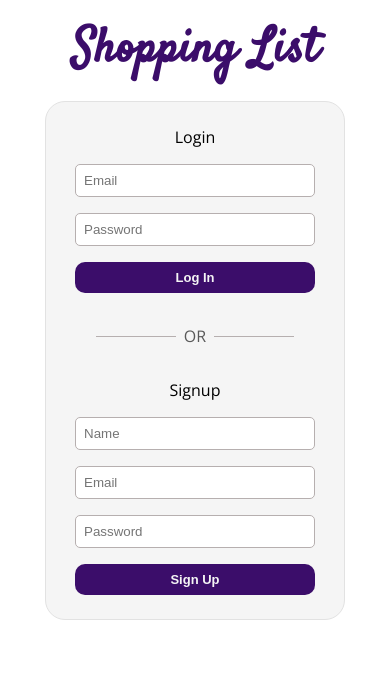
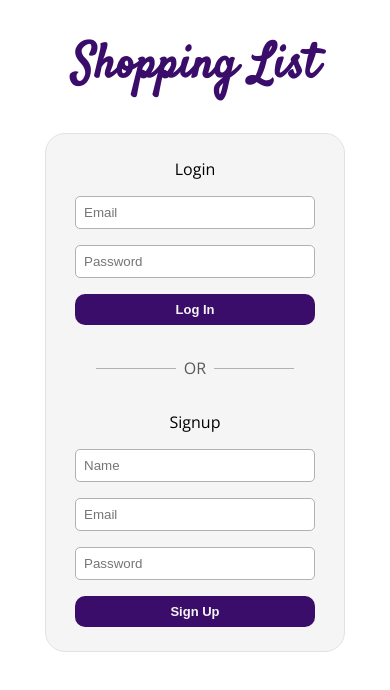
Before and after one commit to SAMURAii-7/shopping-list, a React (Create React App) app in the folder client/: page / in a window 390 px wide. Shown: the top 690 px of the page. Built offline with nearby package versions, Linux system fonts and the light colour scheme.

Commit message:
increase title padding

```diff
--- a/client/src/index.css
+++ b/client/src/index.css
@@ -451,7 +451,7 @@ nav ul li {
 @media (max-width: 900px) {
     .title {
         font-size: 3rem;
-        margin: 1rem;
+        margin: 2rem;
     }
     body {
         padding-top: 0;
```
